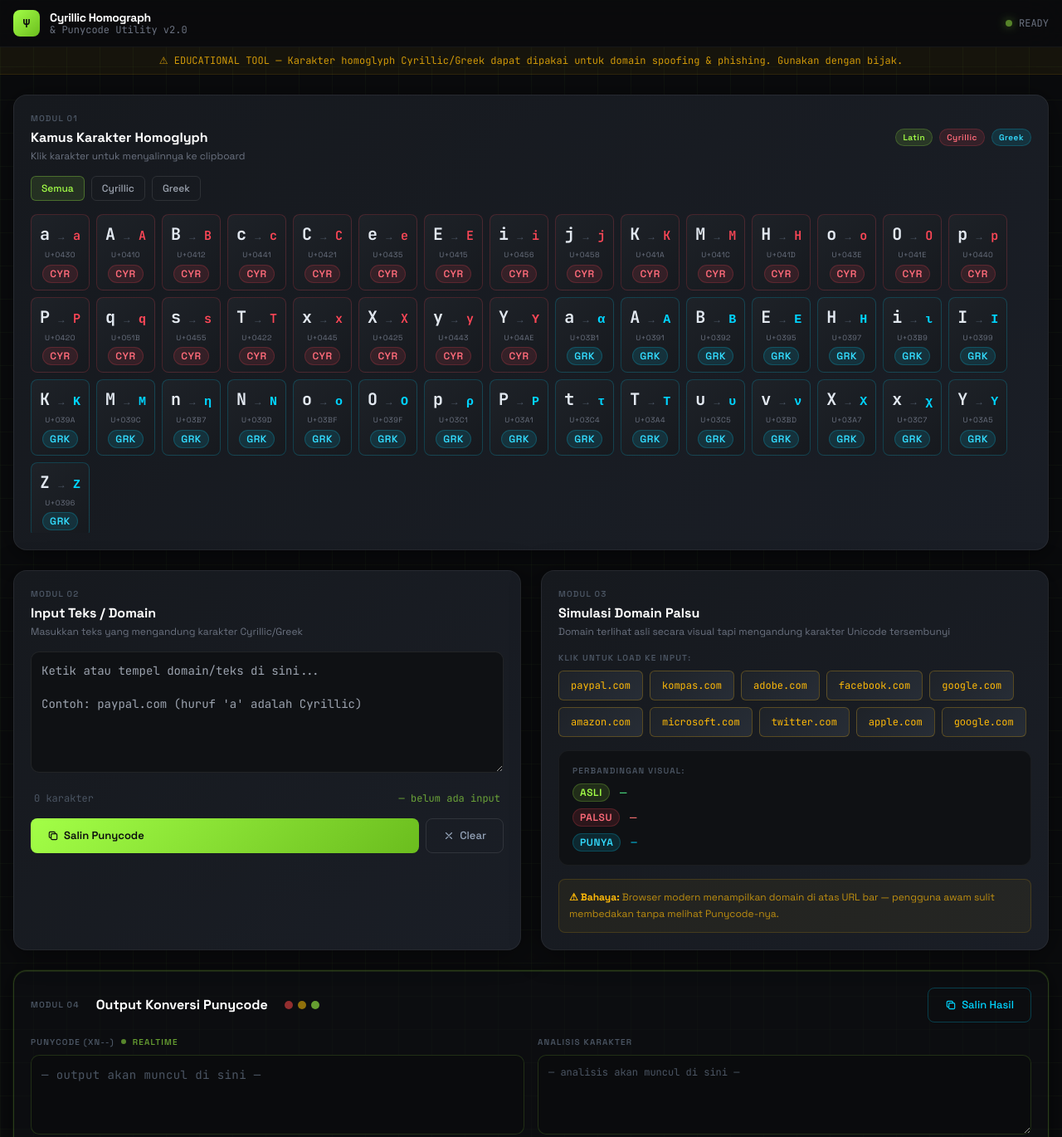
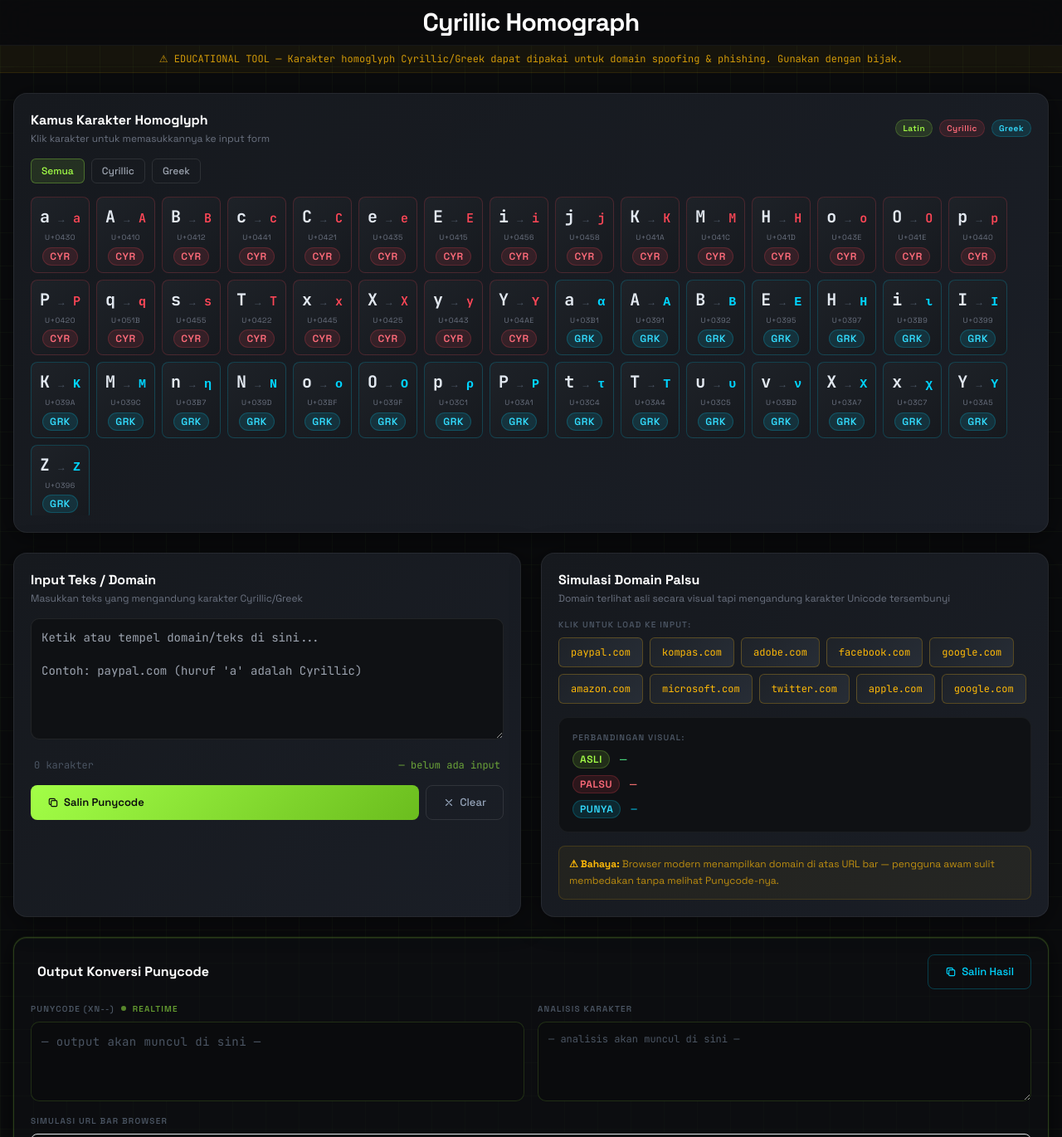
Before and after one commit to itsmeandra/Cyrillic-Tools, a plain HTML site: page index.html in a window 1280 px wide. Shown: the top 1370 px of the page at 83% size. Drawn offline with nearby package versions, Linux system fonts and the light colour scheme.

Commit message:
Cyrillic Homograph & Punycode Utility

```diff
--- a/index.html
+++ b/index.html
@@ -495,19 +495,12 @@
 
     <!-- Header -->
     <header class="header-scan border-b border-white/5 bg-shark-950/80 backdrop-blur-xl sticky top-0 z-40">
-        <div class="max-w-7xl mx-auto px-4 py-3 flex items-center justify-between">
+        <div class="max-w-7xl mx-auto px-4 py-3 flex items-center justify-center">
             <div class="flex items-center gap-3">
-                <div
-                    class="w-8 h-8 rounded-lg bg-gradient-to-br from-acid-400 to-acid-600 flex items-center justify-center text-shark-950 font-mono font-black text-sm">
-                    Ψ</div>
                 <div>
-                    <h1 class="text-sm font-bold text-white tracking-tight leading-none">Cyrillic Homograph</h1>
-                    <p class="text-xs text-gray-500 font-mono leading-none mt-0.5">& Punycode Utility v2.0</p>
+                    <h1 class="text-3xl font-bold text-white tracking-tight leading-none text-center">Cyrillic Homograph
+                    </h1>
                 </div>
-            </div>
-            <div class="flex items-center gap-2">
-                <div class="status-dot"></div>
-                <span class="text-xs text-gray-500 font-mono hidden sm:inline">READY</span>
             </div>
         </div>
     </header>
@@ -526,9 +519,8 @@
         <section class="card-glow rounded-2xl p-5">
             <div class="flex items-center justify-between mb-4">
                 <div>
-                    <div class="section-label mb-1">Modul 01</div>
                     <h2 class="text-base font-bold text-white">Kamus Karakter Homoglyph</h2>
-                    <p class="text-xs text-gray-500 mt-0.5">Klik karakter untuk menyalinnya ke clipboard</p>
+                    <p class="text-xs text-gray-500 mt-0.5">Klik karakter untuk memasukkannya ke input form</p>
                 </div>
                 <div class="flex gap-2 flex-wrap justify-end">
                     <span class="tag-pill tag-latin">Latin</span>
@@ -557,7 +549,6 @@
             <!-- Input Panel -->
             <section class="card-glow rounded-2xl p-5 flex flex-col gap-4">
                 <div>
-                    <div class="section-label mb-1">Modul 02</div>
                     <h2 class="text-base font-bold text-white">Input Teks / Domain</h2>
                     <p class="text-xs text-gray-500 mt-0.5">Masukkan teks yang mengandung karakter Cyrillic/Greek</p>
                 </div>
@@ -596,7 +587,6 @@
             <!-- Simulasi Domain -->
             <section class="card-glow rounded-2xl p-5 flex flex-col gap-4">
                 <div>
-                    <div class="section-label mb-1">Modul 03</div>
                     <h2 class="text-base font-bold text-white">Simulasi Domain Palsu</h2>
                     <p class="text-xs text-gray-500 mt-0.5">Domain terlihat asli secara visual tapi mengandung karakter
                         Unicode tersembunyi</p>
@@ -639,13 +629,7 @@
         <section class="terminal-border rounded-2xl p-5 bg-shark-900/50">
             <div class="flex items-center justify-between mb-4">
                 <div class="flex items-center gap-3">
-                    <div class="section-label">Modul 04</div>
                     <h2 class="text-base font-bold text-white ml-2">Output Konversi Punycode</h2>
-                    <div class="flex gap-1.5 ml-2">
-                        <div class="w-2.5 h-2.5 rounded-full bg-red-500/60"></div>
-                        <div class="w-2.5 h-2.5 rounded-full bg-yellow-500/60"></div>
-                        <div class="w-2.5 h-2.5 rounded-full bg-acid-400/60"></div>
-                    </div>
                 </div>
                 <button class="btn-copy-result" onclick="copyOutput()">
                     <svg class="w-3.5 h-3.5" fill="none" viewBox="0 0 24 24" stroke="currentColor">
@@ -967,7 +951,7 @@
                 const tagClass = ch.type === 'cyrillic' ? 'tag-cyrillic' : 'tag-greek';
 
                 return `
-      <div class="char-badge ${typeClass}" onclick="copyChar('${ch.alt}', '${ch.name}')" title="Klik untuk menyalin: ${ch.alt} (${ch.altCode})">
+        <div class="char-badge ${typeClass}" onclick="insertChar('${ch.alt}', '${ch.name}')" title="Klik untuk memasukkan: ${ch.alt} (${ch.altCode})">
         <div class="flex gap-2 items-baseline">
           <span class="char-latin-val">${ch.latin}</span>
           <span class="text-gray-600 text-xs">→</span>
@@ -982,8 +966,32 @@
             }).join('');
         }
 
-        function copyChar(char, name) {
-            copyToClipboard(char, `Disalin: "${char}" — ${name}`, 'success', '⌨');
+        // function copyChar(char, name) {
+        //     copyToClipboard(char, `Disalin: "${char}" — ${name}`, 'success', '⌨');
+        // }
+
+        function insertChar(char, name) {
+            const input = document.getElementById('input-text');
+
+            // Simpan posisi kursor saat ini
+            const startPos = input.selectionStart;
+            const endPos = input.selectionEnd;
+
+            // Sisipkan karakter di posisi kursor
+            input.value = input.value.substring(0, startPos) +
+                char +
+                input.value.substring(endPos);
+
+            // Kembalikan fokus ke input dan letakkan kursor setelah karakter yang disisipkan
+            input.focus();
+            input.selectionStart = startPos + char.length;
+            input.selectionEnd = startPos + char.length;
+
+            // Panggil handleInput untuk memperbarui output Punycode dan analisis
+            handleInput();
+
+            // Tampilkan notifikasi toast kecil
+            showToast(`Ditambahkan: "${char}"`, 'info', '✍️');
         }
 
         // SIMULASI DOMAIN BUTTONS
```
